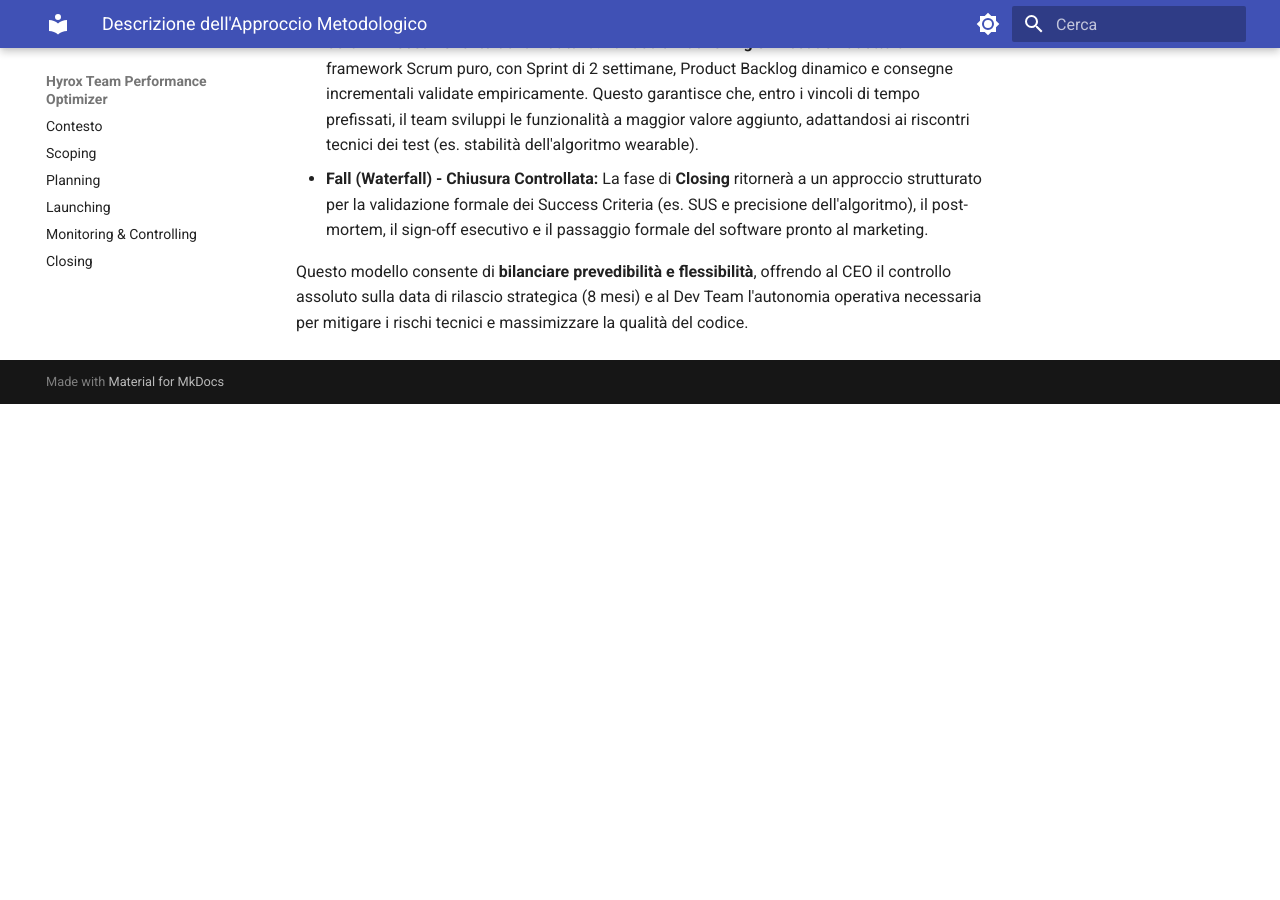
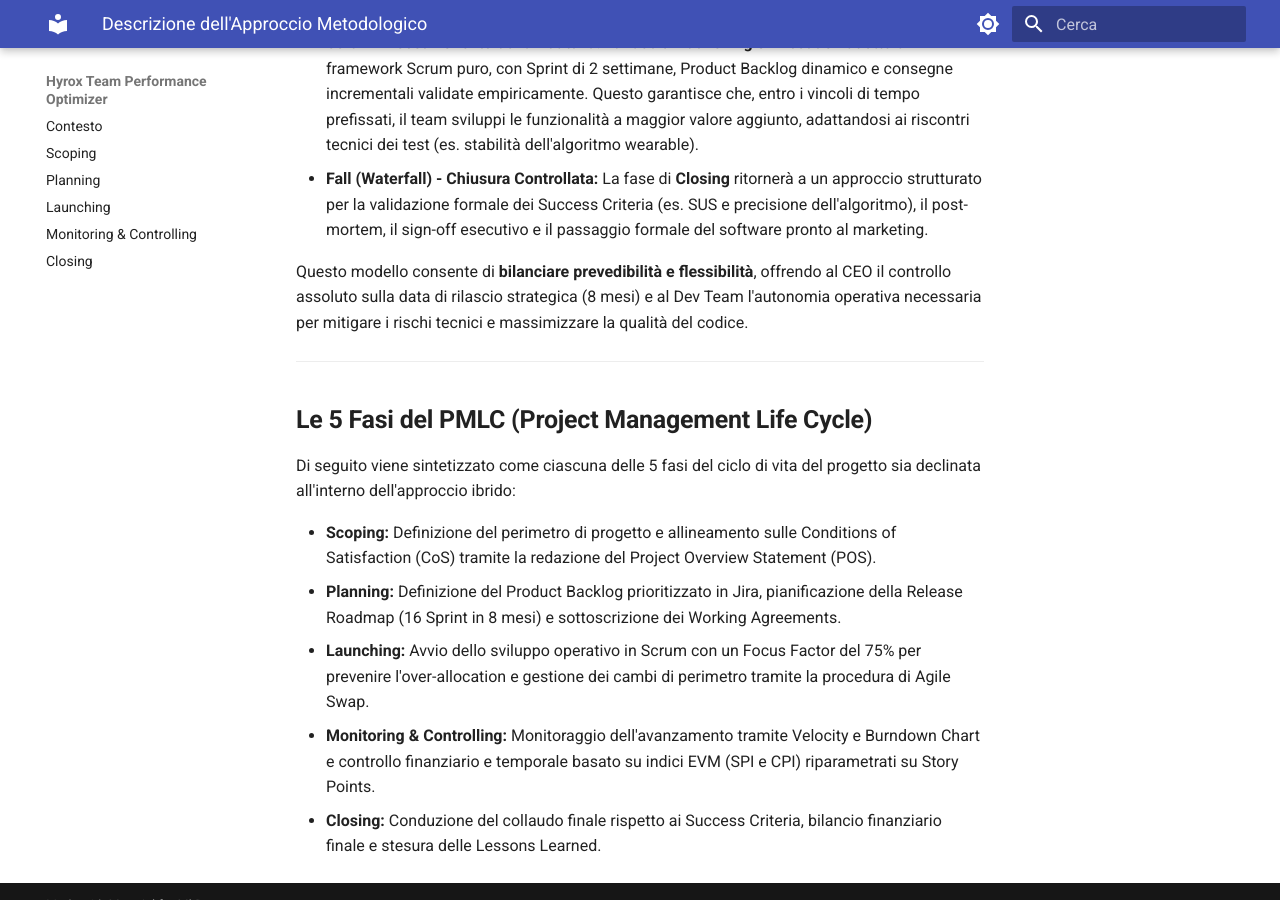
Before and after one commit to AndreaZavatta/Hyrox-Training-PM, an MkDocs documentation site: the page built from docs/allegati/3-Descrizione_dellapproccio.md, in a window 1280 px wide and 900 px high, scrolled down 690 px. Built offline with MkDocs 1.6.1 and Material for MkDocs 9.7.7, drawn with Linux system fonts in a browser that asks for light colours; before the commit the page ends 1094 px from its top, so only the background shows below that.

Commit message:
docs: add detailed breakdown of the 5 phases of the PMLC to the methodology description

```diff
--- a/docs/allegati/3-Descrizione_dellapproccio.md
+++ b/docs/allegati/3-Descrizione_dellapproccio.md
@@ -13,3 +13,15 @@ Il progetto adotterà il pattern **Water-Scrum-Fall**, un modello ibrido che com
 * **Fall (Waterfall) - Chiusura Controllata:** La fase di **Closing** ritornerà a un approccio strutturato per la validazione formale dei Success Criteria (es. SUS e precisione dell'algoritmo), il post-mortem, il sign-off esecutivo e il passaggio formale del software pronto al marketing.
 
 Questo modello consente di **bilanciare prevedibilità e flessibilità**, offrendo al CEO il controllo assoluto sulla data di rilascio strategica (8 mesi) e al Dev Team l'autonomia operativa necessaria per mitigare i rischi tecnici e massimizzare la qualità del codice.
+
+---
+
+## **Le 5 Fasi del PMLC (Project Management Life Cycle)**
+
+Di seguito viene sintetizzato come ciascuna delle 5 fasi del ciclo di vita del progetto sia declinata all'interno dell'approccio ibrido:
+
+* **Scoping:** Definizione del perimetro di progetto e allineamento sulle Conditions of Satisfaction (CoS) tramite la redazione del Project Overview Statement (POS).
+* **Planning:** Definizione del Product Backlog prioritizzato in Jira, pianificazione della Release Roadmap (16 Sprint in 8 mesi) e sottoscrizione dei Working Agreements.
+* **Launching:** Avvio dello sviluppo operativo in Scrum con un Focus Factor del 75% per prevenire l'over-allocation e gestione dei cambi di perimetro tramite la procedura di Agile Swap.
+* **Monitoring & Controlling:** Monitoraggio dell'avanzamento tramite Velocity e Burndown Chart e controllo finanziario e temporale basato su indici EVM (SPI e CPI) riparametrati su Story Points.
+* **Closing:** Conduzione del collaudo finale rispetto ai Success Criteria, bilancio finanziario finale e stesura delle Lessons Learned.
```
